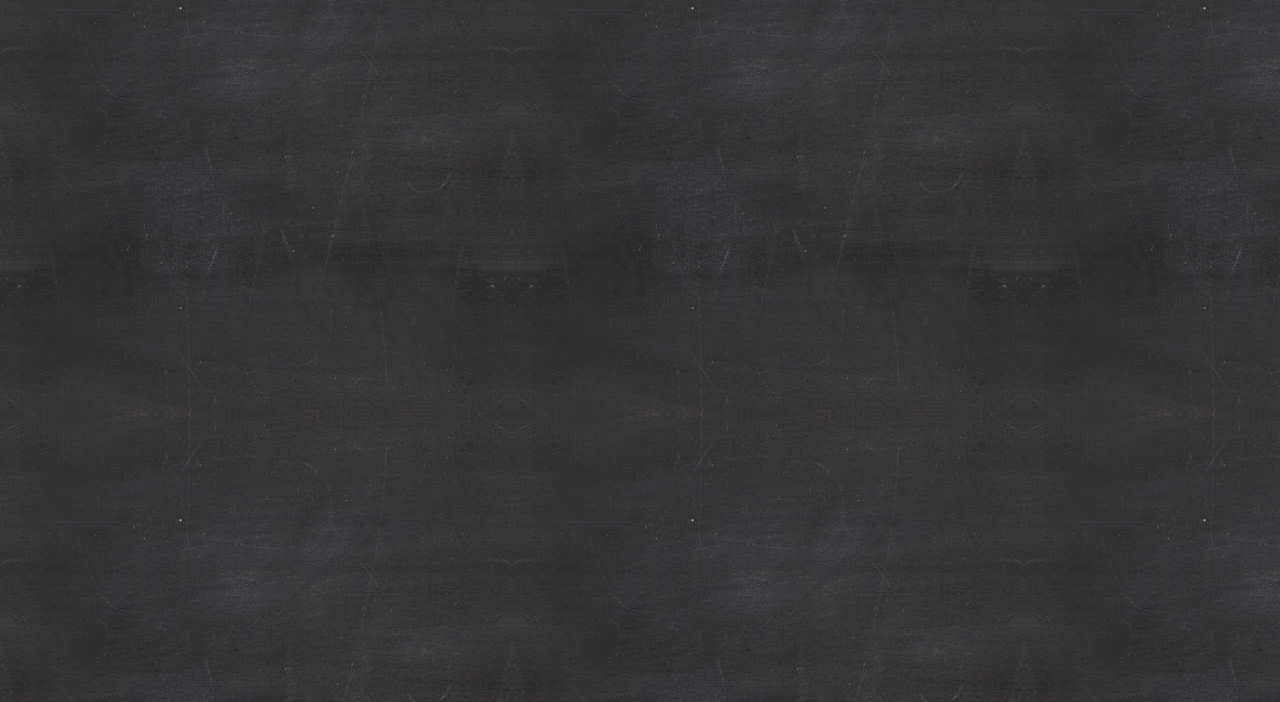
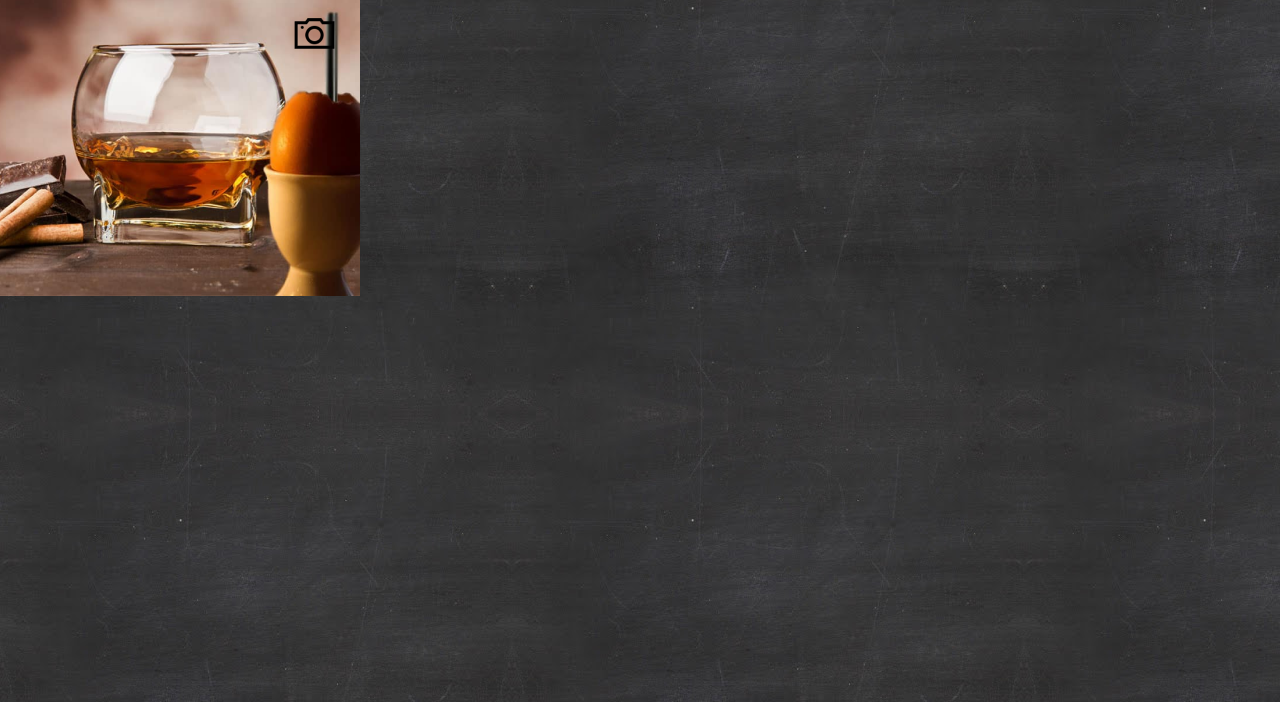
Before and after one commit to tinroldan/Reality_degrees.github.io, a plain HTML site: page conquetier.html in a window 1280 px wide. Shown: the part 98-800 px from the top of the page. Drawn offline with Linux system fonts and the light colour scheme.

Commit message:
Coquetier V3

```diff
--- a/conquetier.html
+++ b/conquetier.html
@@ -18,6 +18,17 @@
          </a>
 
 	  	 </div>
+	  	 <div class="imagen">
+	  	 	<img src="imgs/foto_conquetier.png">
+
+	  	 	</div>
+	  	 	<div class="camara">
+	  	 		<a href="conquetier_ar.html">
+	  	 			<img src="imgs/camara.png">
+	  	 		</a>
+
+	  	 	</div>
+
 
 
 </body>
```
